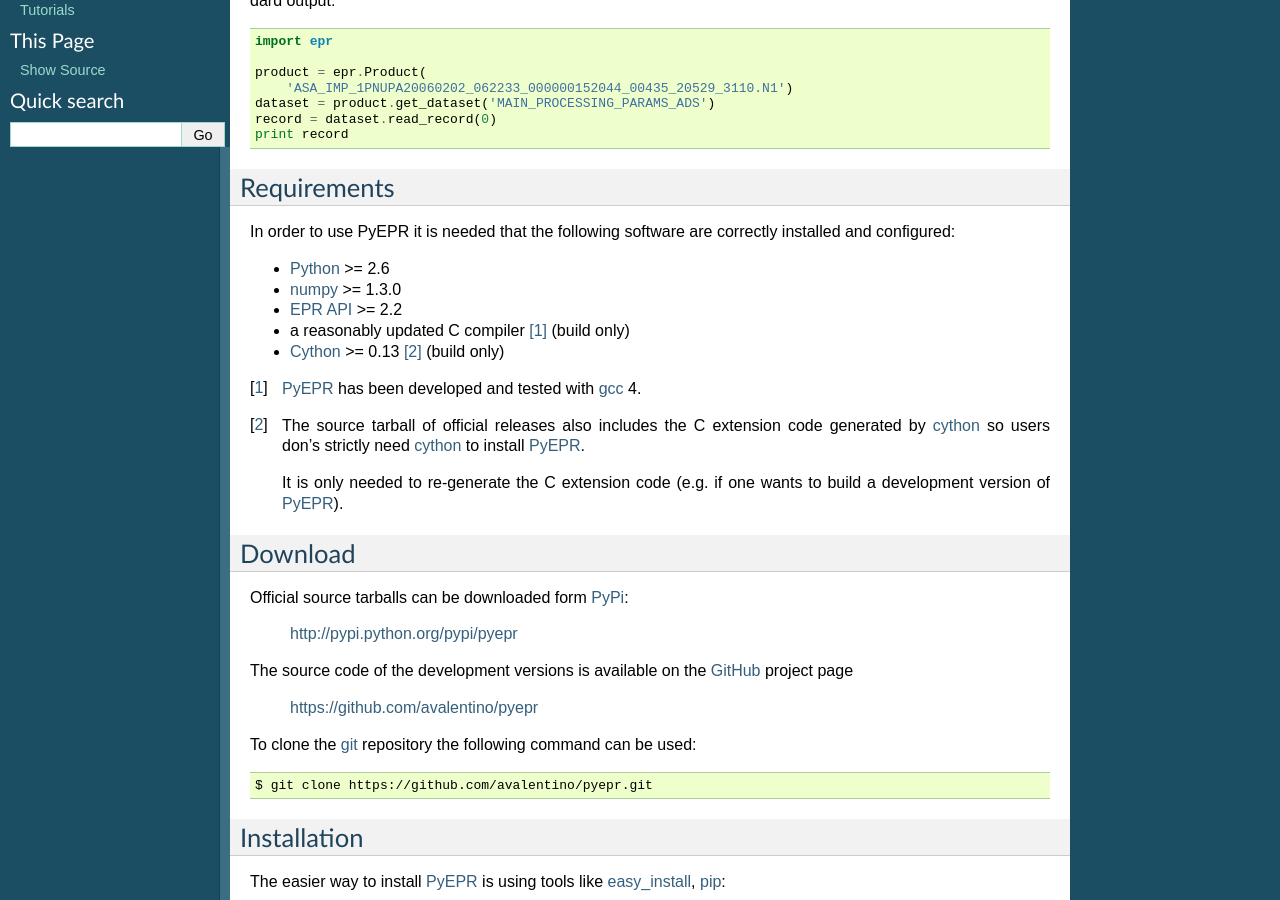
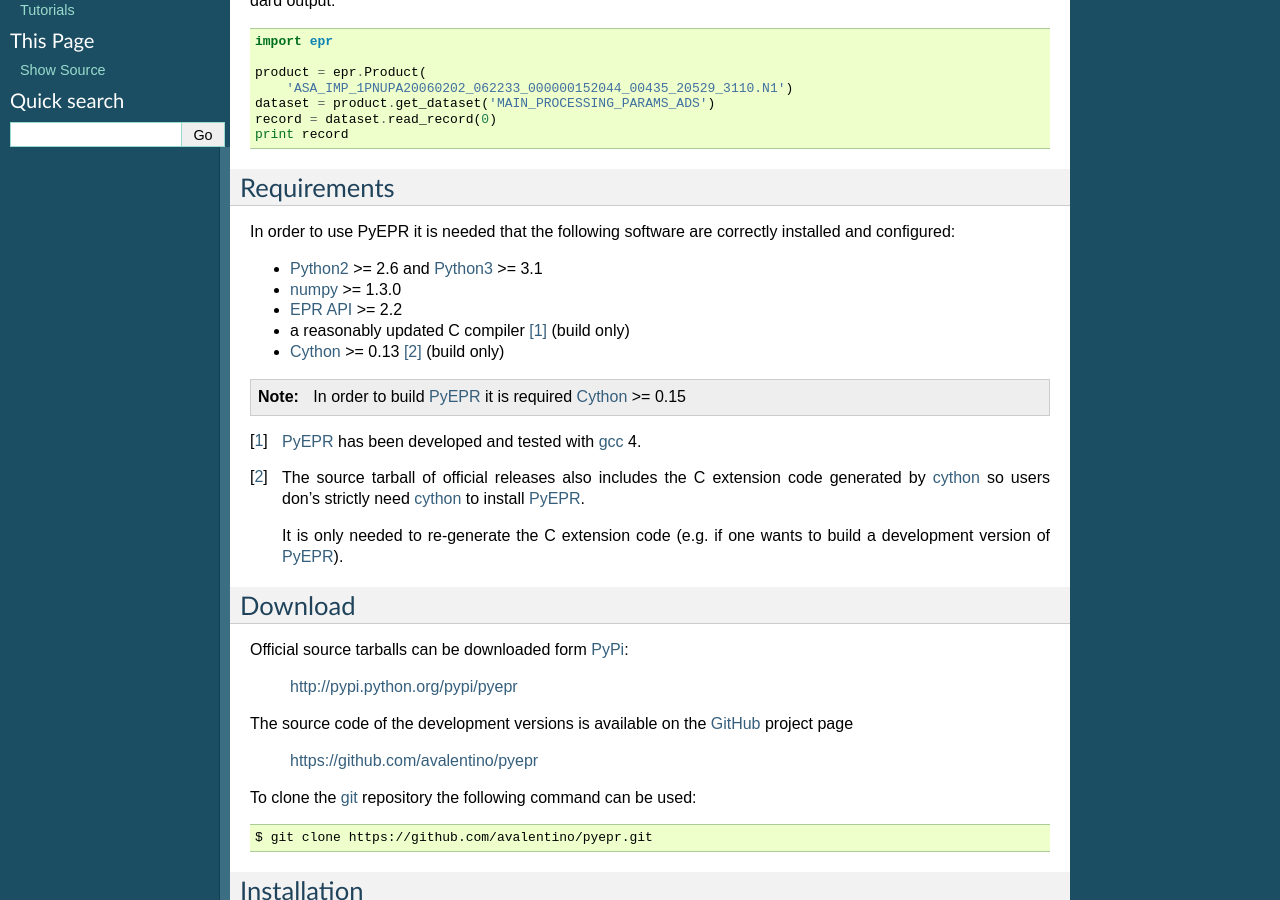
Before and after one commit to avalentino/pyepr, a Sphinx documentation site: the page built from doc/usermanual.txt, in a window 1280 px wide and 900 px high, scrolled down 418 px. Built offline with Sphinx 7.4.7, drawn with Linux system fonts in a browser that asks for light colours; formulas are drawn with MathJax 3.

Commit message:
Full support to python 3

```diff
--- a/README.txt
+++ b/README.txt
@@ -36,12 +36,14 @@
 In order to use PyEPR it is needed that the following software are
 correctly installed and configured:
 
-* Python_ >= 2.6
+* Python2_ >= 2.6 and Python3_ >= 3.1
 * numpy_ >= 1.3.0
 * `EPR API`_ >= 2.2
 * a reasonably updated C compiler (build only)
 * Cython_ >= 0.13 (build only)
 
+.. _Python2: Python_
+.. _Python3: Python_
 .. _numpy: http://www.numpy.org
 .. _gcc: http://gcc.gnu.org
 .. _Cython: http://cython.org
--- a/doc/NEWS.txt
+++ b/doc/NEWS.txt
@@ -4,8 +4,9 @@
 PyEPR 0.5.1 (in development)
 ----------------------------
 
+* full support for `Python 3`_
+* improved code highligh in the documentation
 * depend from cython >= 0.13 instead of cython >= 0.14.1
-* improved code highligh in the documentation
 
 
 PyEPR 0.5 (25/04/2011)
--- a/doc/usermanual.txt
+++ b/doc/usermanual.txt
@@ -44,11 +44,14 @@
 In order to use PyEPR it is needed that the following software are
 correctly installed and configured:
 
-* Python_ >= 2.6
+* Python2_ >= 2.6 and Python3_ >= 3.1
 * numpy_ >= 1.3.0
 * `EPR API`_ >= 2.2
 * a reasonably updated C compiler [#]_ (build only)
 * Cython_ >= 0.13 [#]_ (build only)
+
+.. note:: In order to build PyEPR_ it is required Cython_ >= 0.15
+
 
 .. [#] PyEPR_ has been developed and tested with gcc_ 4.
 .. [#] The source tarball of official releases also includes the C extension
@@ -58,6 +61,8 @@
        It is only needed to re-generate the C extension code (e.g. if one
        wants to build a development version of PyEPR_).
 
+.. _Python2: Python_
+.. _Python3: Python_
 .. _numpy: http://www.numpy.org
 .. _gcc: http://gcc.gnu.org
 .. _Cython: http://cython.org
--- a/setup.py
+++ b/setup.py
@@ -62,7 +62,9 @@
         'Operating System :: MacOS :: MacOS X',
         'Operating System :: Microsoft :: Windows',
         'Operating System :: POSIX',
+        'Programming Language :: Python',
         'Programming Language :: Python :: 2',
+        'Programming Language :: Python :: 3',
         'Programming Language :: Cython',
         'Topic :: Software Development :: Libraries',
         'Topic :: Scientific/Engineering',
```
Also changed, not shown: 2 other files.
